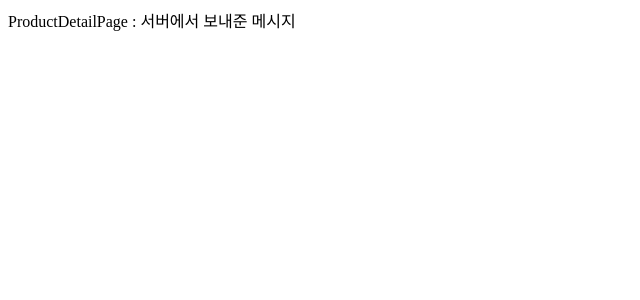
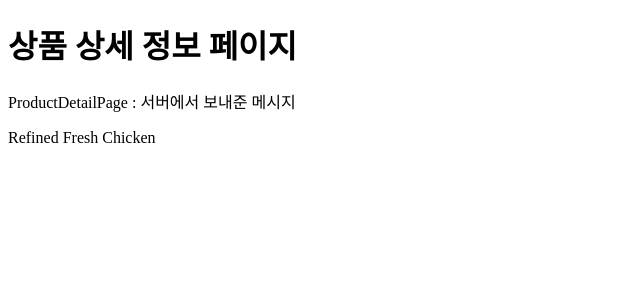
Before and after one commit to unseoJang/learn-next, a Next.js app: page /products/0 in a window 1280 px wide. Shown: the top 300 px of the page, without its empty margins (0-640 px from the left). Built offline with nearby package versions, Linux system fonts and the light colour scheme; data requests are answered from the project's data file.

Commit message:
getServerSideProps 와 useEffect 데이터 호풀 흐름 비교

```diff
--- a/pages/products/[productId].jsx
+++ b/pages/products/[productId].jsx
@@ -1,3 +1,5 @@
+import { ProductHeader } from '@/components/ProductHeader';
+import axios from 'axios';
 import React from 'react';
 
 /**
@@ -5,14 +7,23 @@
  * @function ProductDetailPage
  **/
 
-const ProductDetailPage = ({ message }) => {
-	return <div>ProductDetailPage : {message}</div>;
+const ProductDetailPage = ({ message, productInfo }) => {
+	const headerTitle = '상품 상세 정보 페이지';
+	return (
+		<div>
+			<ProductHeader title={headerTitle} />
+			<div>ProductDetailPage : {message}</div>
+			<p>{productInfo.name}</p>
+		</div>
+	);
 };
 
 export async function getServerSideProps(context) {
-	console.log(context.params.productId);
+	// console.log(context.params.productId);
+	const id = context.params.productId;
+	const response = await axios.get(`http://localhost:4000/products/${id}`);
 	return {
-		props: { message: '서버에서 보내준 메시지' },
+		props: { message: '서버에서 보내준 메시지', productInfo: response.data },
 	};
 }
 
```
